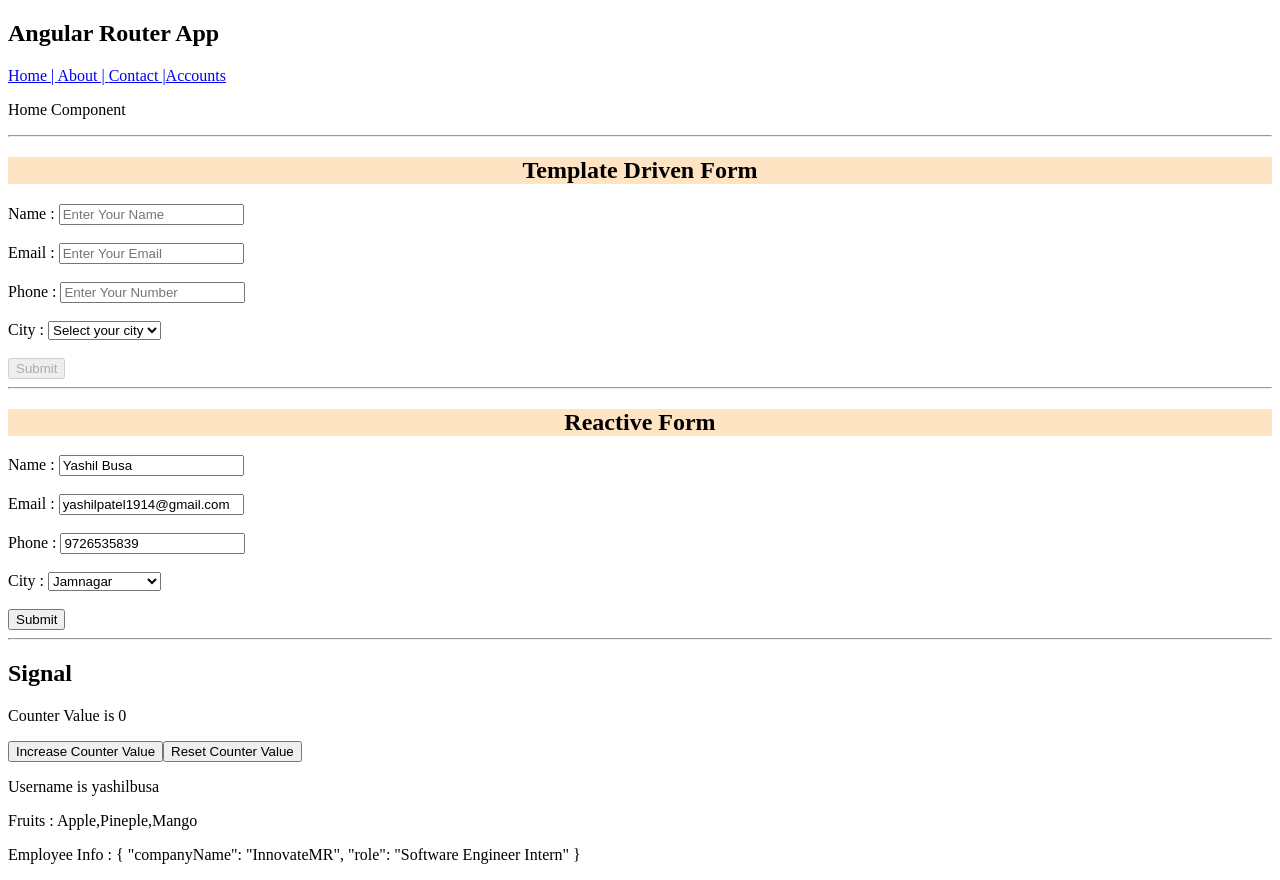
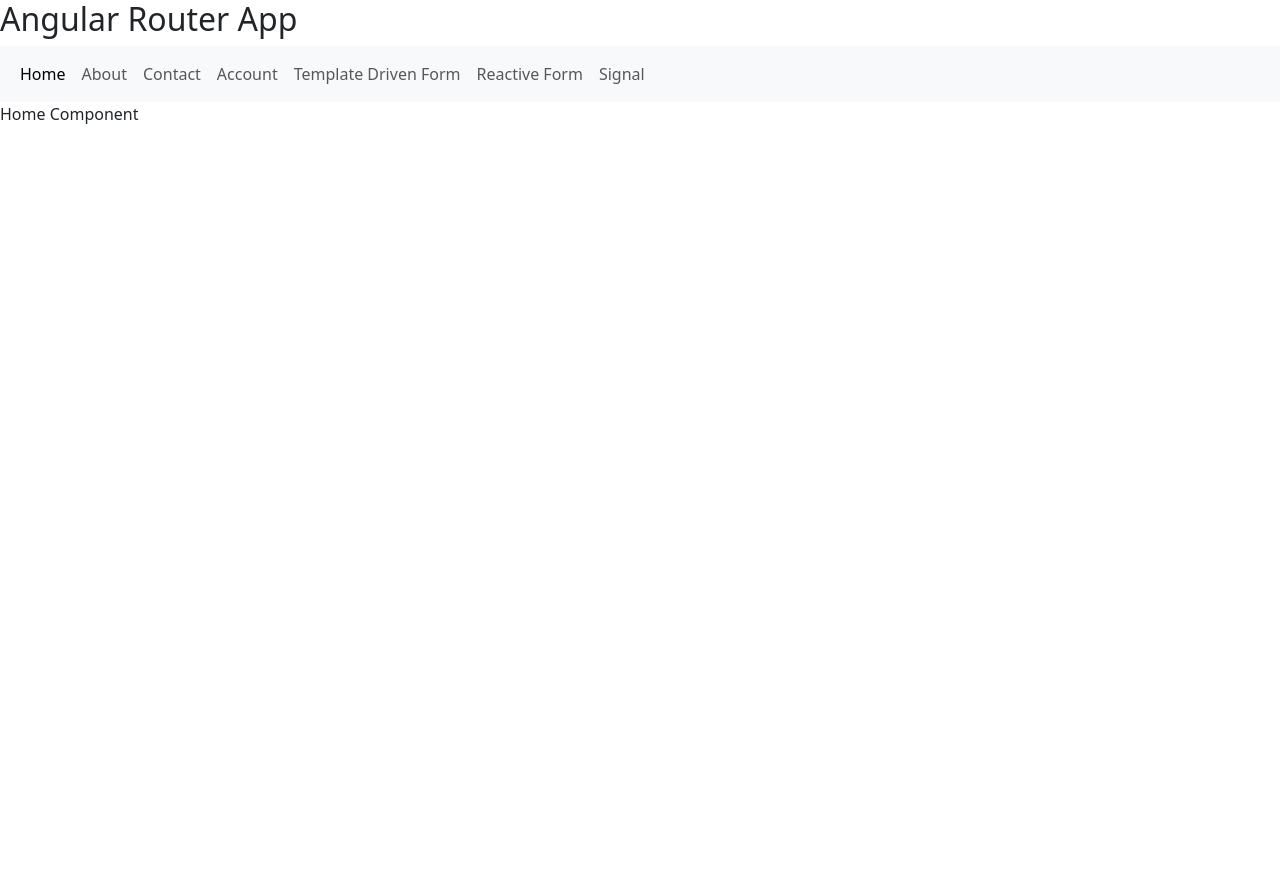
Before and after one commit to yashilbusa/Internship-Angular-3, an Angular app: page / in a window 1280 px wide. After the commit the page ends 800 px from the top, so only its background shows below. Built offline with nearby package versions, Linux system fonts and the light colour scheme.

Commit message:
put into navbar

```diff
--- a/src/app/app.component.html
+++ b/src/app/app.component.html
@@ -1,17 +1,47 @@
 <h2>Angular Router App</h2>
-<div>
+<!-- <div>
     <a routerLink="/">Home | </a>
     <a routerLink="/about">About | </a>
     <a routerLink="/contact">Contact |</a>
-    <a routerLink="/account">Accounts</a>
-</div>
+    <a routerLink="/account">Accounts |</a>
+    <a routerLink="/tdf">Template Driven Form |</a>
+    <a routerLink="/rf">Reactive Form |</a>
+    <a routerLink="/signal">Signal</a>
+</div> -->
+
+
+
+<nav class="navbar navbar-expand-lg bg-body-tertiary">
+    <div class="container-fluid">
+      <!-- <a class="navbar-brand" href="#">Navbar</a> -->
+      <button class="navbar-toggler" type="button" data-bs-toggle="collapse" data-bs-target="#navbarNavAltMarkup" aria-controls="navbarNavAltMarkup" aria-expanded="false" aria-label="Toggle navigation">
+        <span class="navbar-toggler-icon"></span>
+      </button>
+      <div class="collapse navbar-collapse" id="navbarNavAltMarkup">
+        <div class="navbar-nav">
+          <a class="nav-link active" aria-current="page" routerLink="/">Home</a>
+          <a class="nav-link" routerLink="/about">About</a>
+          <a class="nav-link" routerLink="/contact">Contact</a>
+          <a class="nav-link" routerLink="/account">Account</a>
+          <a class="nav-link" routerLink="/tdf">Template Driven Form</a>
+          <a class="nav-link" routerLink="/rf">Reactive Form</a>
+          <a class="nav-link" routerLink="/signal">Signal</a>
+        </div>
+      </div>
+    </div>
+</nav>
+
 <router-outlet></router-outlet>
 
-<hr>
+
+
+
+
+<!-- <hr>
 <app-template-form></app-template-form>
 
 <hr>
 <app-reactive-form></app-reactive-form>
 
 <hr>
-<app-signal></app-signal>
+<app-signal></app-signal> -->
--- a/src/app/signal/signal.component.html
+++ b/src/app/signal/signal.component.html
@@ -1,3 +1,5 @@
+<br>
+<hr>
 <h2>Signal</h2>
 
 <p>Counter Value is {{ counter() }}</p>
--- a/src/index.html
+++ b/src/index.html
@@ -6,6 +6,7 @@
   <base href="/">
   <meta name="viewport" content="width=device-width, initial-scale=1">
   <link rel="icon" type="image/x-icon" href="favicon.ico">
+  <link href="https://cdn.jsdelivr.net/npm/bootstrap@5.3.3/dist/css/bootstrap.min.css" rel="stylesheet" integrity="sha384-QWTKZyjpPEjISv5WaRU9OFeRpok6YctnYmDr5pNlyT2bRjXh0JMhjY6hW+ALEwIH" crossorigin="anonymous">
 </head>
 <body>
   <app-root></app-root>
```
Also changed, not shown: src/app/app.routes.ts (+8 -0 lines).
